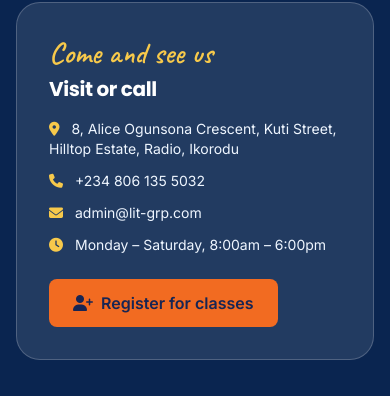
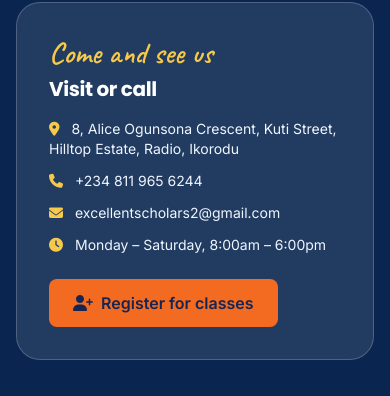
Before and after one commit to paulzekeri/excellent-scholars-hub, a Laravel app: page / in a window 390 px wide. Shown: the part 6104-6500 px from the top of the page. Run offline with Laravel 8, Linux system fonts and the light colour scheme; data comes from the database, SQL or seed files in the repository; data that the repository does not hold is empty; some libraries are stand-ins or nearby versions.

Commit message:
content: update the landing contact block to the school's new phone and email

```diff
--- a/resources/views/landing.blade.php
+++ b/resources/views/landing.blade.php
@@ -481,8 +481,8 @@
             <h3 class="mt-1 font-display text-xl font-bold text-white">Visit or call</h3>
             <ul class="mt-4 space-y-3 text-blue-50 text-sm">
                 <li><i class="fas fa-location-dot text-sun mr-3"></i>8, Alice Ogunsona Crescent, Kuti Street, Hilltop Estate, Radio, Ikorodu</li>
-                <li><i class="fas fa-phone text-sun mr-3"></i>+234 806 135 5032</li>
-                <li><i class="fas fa-envelope text-sun mr-3"></i>admin@lit-grp.com</li>
+                <li><i class="fas fa-phone text-sun mr-3"></i><a href="tel:+2348119656244" class="transition hover:text-sun">+234 811 965 6244</a></li>
+                <li><i class="fas fa-envelope text-sun mr-3"></i><a href="mailto:excellentscholars2@gmail.com" class="transition hover:text-sun">excellentscholars2@gmail.com</a></li>
                 <li><i class="fas fa-clock text-sun mr-3"></i>Monday – Saturday, 8:00am – 6:00pm</li>
             </ul>
             <a href="{{ route('register') }}" class="mt-6 inline-flex items-center bg-accent hover:bg-orange-400 text-blue-950 font-semibold px-6 py-3 rounded-lg transition">
```
